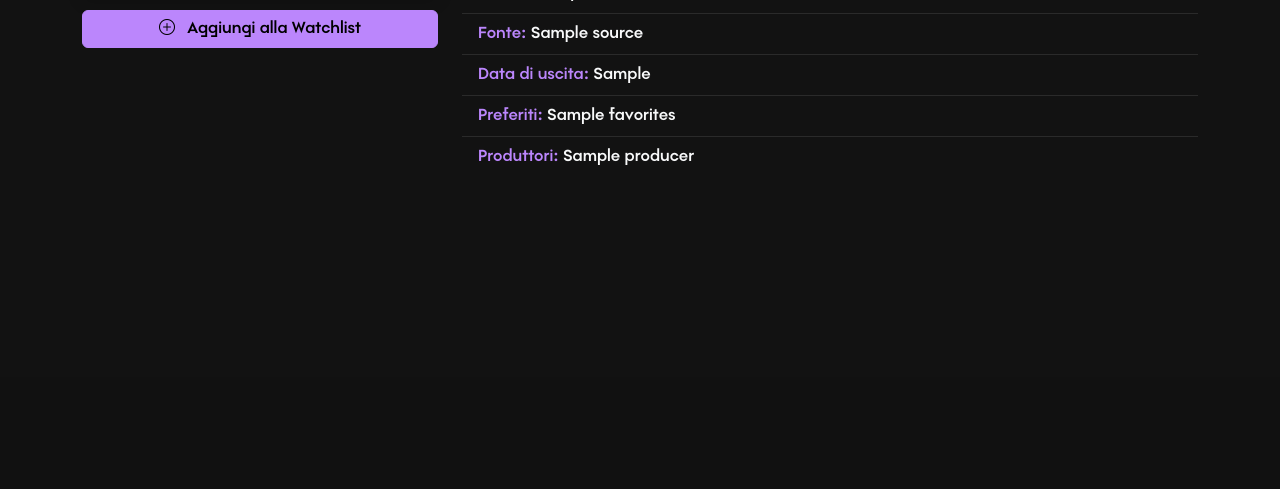
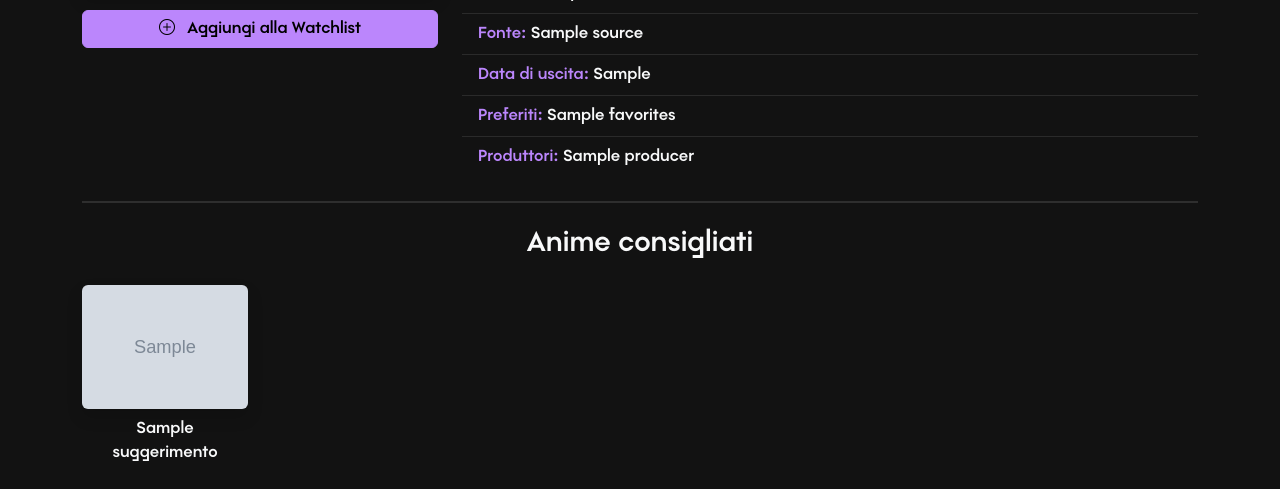
Before and after one commit to Fxller/bd2-project, a Flask app: template app/anime/templates/anime_detail.html in a window 1280 px wide. Shown: the part 423-912 px from the top of the page. Before the commit the page ends 588 px from the top, so only its background shows below. Run offline with Flask 2, Linux system fonts and the light colour scheme; the template is opened without the code that fills it: most values are stand-ins (such as "Sample title", 1, 10 or a date in 2020); grey boxes marked "Sample" are stand-in pictures; parts of the project's set-up code (start-up, migrations or seed data) failed here and were passed over; some libraries are stand-ins or nearby versions.

Commit message:
aggiunta suggerimenti anime

```diff
--- a/app/anime/templates/anime_detail.html
+++ b/app/anime/templates/anime_detail.html
@@ -63,6 +63,31 @@
     </ul>
   </div>
 </div>
+<hr class="my-4" style="border-top: 2px solid gray;" />
+
+<h3 class="text-center text-light mb-4">Anime consigliati</h3>
+
+<div class="row">
+  {% for suggerimento in suggerimenti %}
+  <div class="col-md-2 col-sm-4 col-6 mb-4 text-center">
+    <a href="{{ url_for('anime.anime_detail', anime_id=suggerimento._id) }}" style="text-decoration: none;">
+      {% if suggerimento.image_url %}
+      <img
+        src="{{ suggerimento.image_url }}"
+        alt="{{ suggerimento.title }}"
+        class="img-fluid rounded shadow mb-2"
+        style="max-height: 180px;"
+      />
+      {% else %}
+      <div class="text-light bg-secondary p-4 rounded mb-2">
+        Nessuna immagine
+      </div>
+      {% endif %}
+      <div class="text-light">{{ suggerimento.title }}</div>
+    </a>
+  </div>
+  {% endfor %}
+</div>
 
 <div class="position-fixed bottom-0 end-0 p-3" style="z-index: 11">
   <div
--- a/app/static/css/styles.css
+++ b/app/static/css/styles.css
@@ -256,8 +256,8 @@ img.rounded-circle {
     display: flex;
     align-items: center;
     justify-content: space-between;
-    margin-left: 20%;
-    margin-right: 20%;
+    max-width: 700px;  /* puoi scegliere la larghezza massima che preferisci */
+    margin: 0 auto;    /* per centrare il blocco */
 }
 
 .watchlist-img img {
```
Also changed, not shown: app/anime/routes.py (+46 -1 lines), app/users/routes.py (+11 -0 lines), app/users/templates/user.html (+7 -3 lines), 3 other files.
